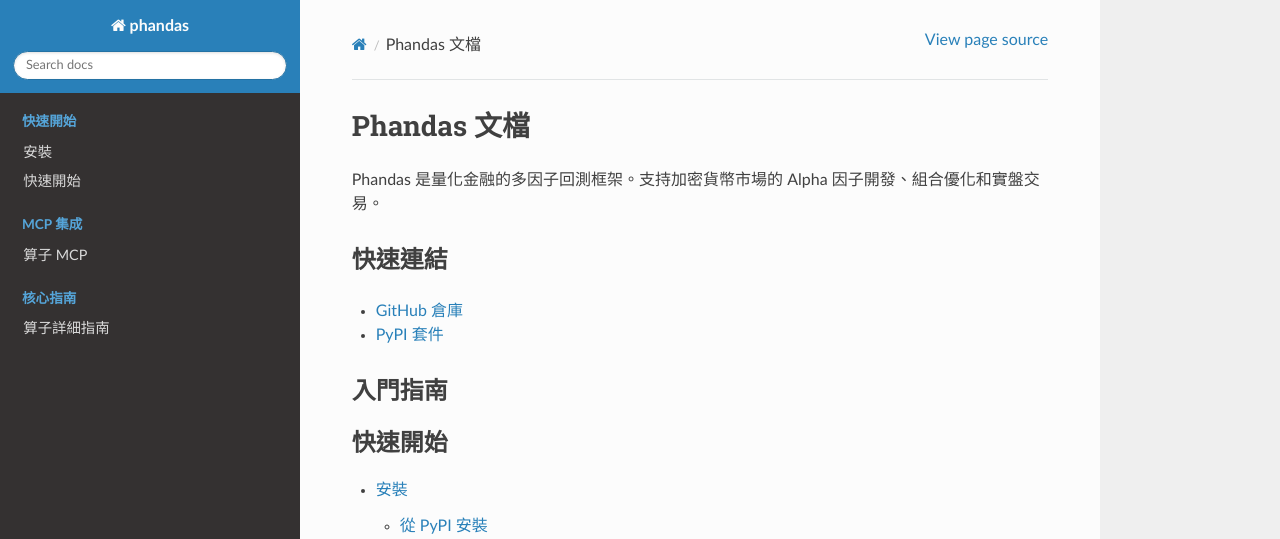
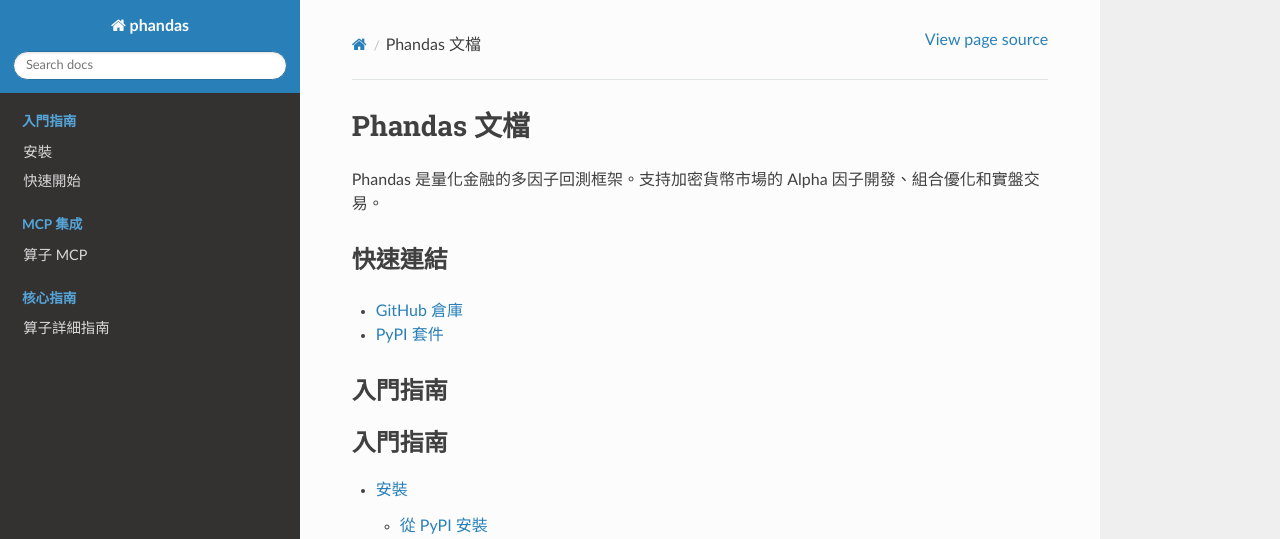
Before and after one commit to quantbai/phandas, a Sphinx documentation site: the page built from docs/index.rst, in a window 1280 px wide and 900 px high. Shown: the top 539 px of the window. Built offline with Sphinx 7.4.7 and the Read the Docs theme 3.1.0, drawn with Linux system fonts in a browser that asks for light colours.

Commit message:
docs: fix caption duplication - unify to '入門指南'

```diff
--- a/docs/index.rst
+++ b/docs/index.rst
@@ -14,7 +14,7 @@
 
 .. toctree::
    :maxdepth: 2
-   :caption: 快速開始
+   :caption: 入門指南
 
    installation
    quickstart
```
